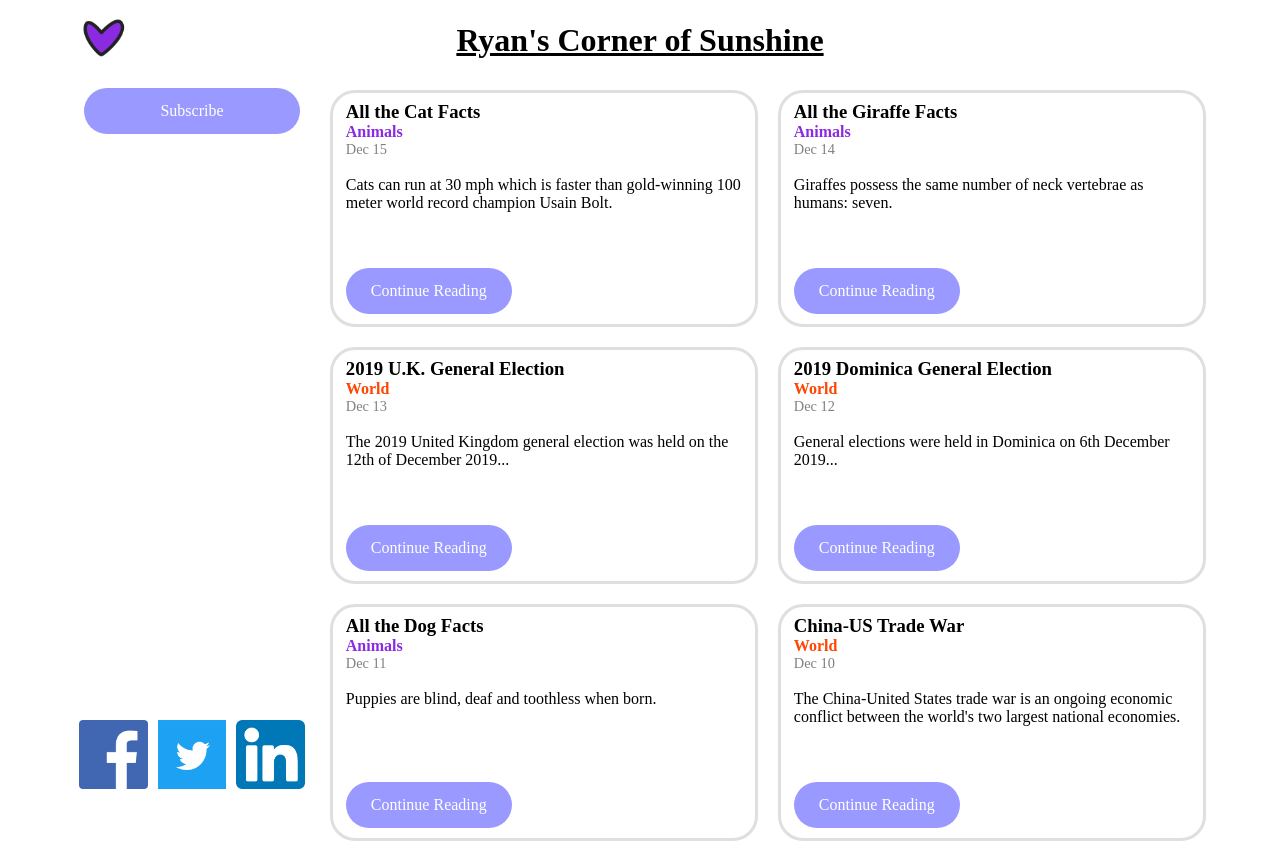
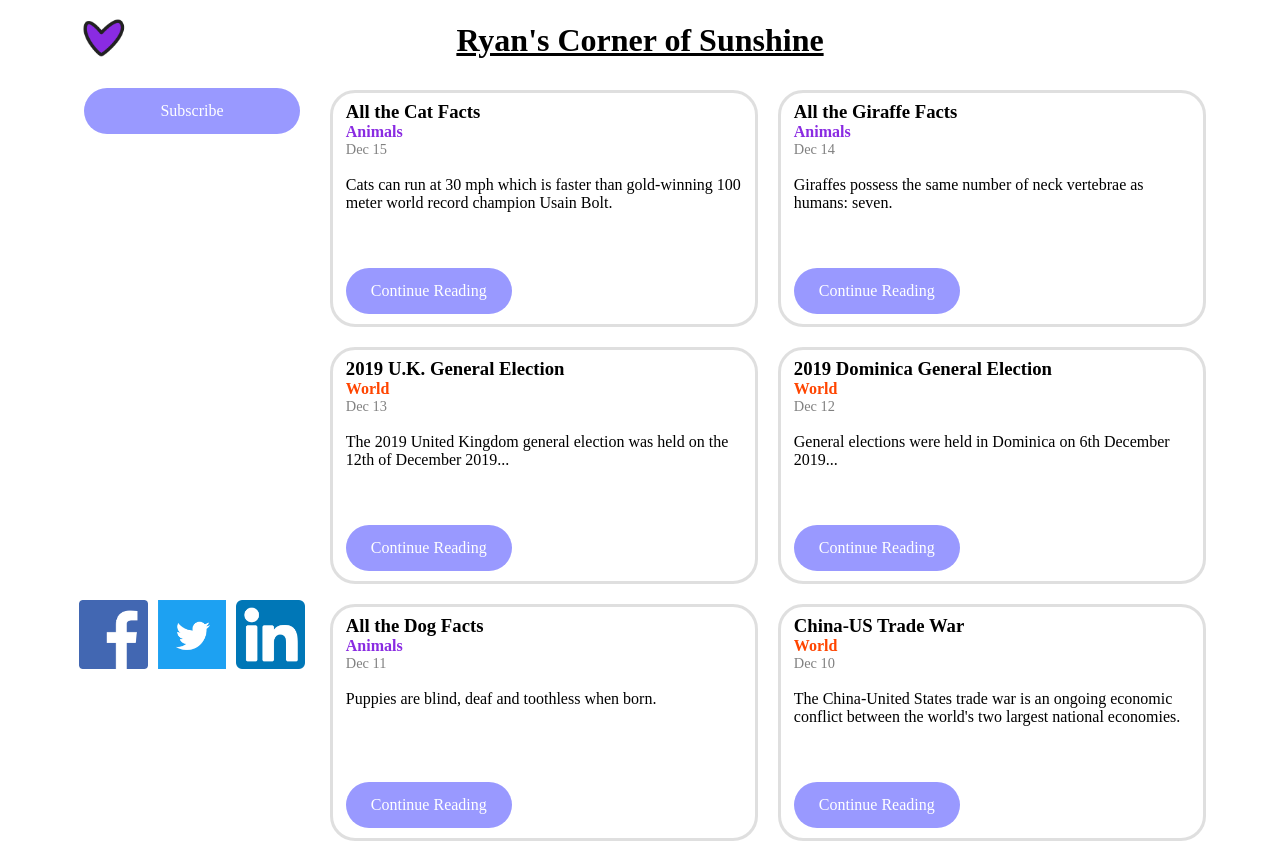
Before and after one commit to rengel14/frontEndNanodegree1, a plain HTML site: page index.html in a window 1280 px wide. Shown: the top 844 px of the page. Drawn offline with Linux system fonts and the light colour scheme.

Commit message:
Fixes issue with social media buttons being too low

```diff
--- a/index.css
+++ b/index.css
@@ -75,7 +75,7 @@
 	{
 		position: -webkit-sticky; /* Safari */
 		position: sticky;
-		top: 90vh;
+		top: 75vh;
 	}
 	.shareRow{
 		margin: 0px 10px;
--- a/pages.css
+++ b/pages.css
@@ -99,7 +99,7 @@ table{
 	.bot-fixed{
 		position: -webkit-sticky; /* Safari */
 		position: sticky;
-		top: 90vh;
+		top: 75vh;
     }
     .top-line{
         display: none;
```
